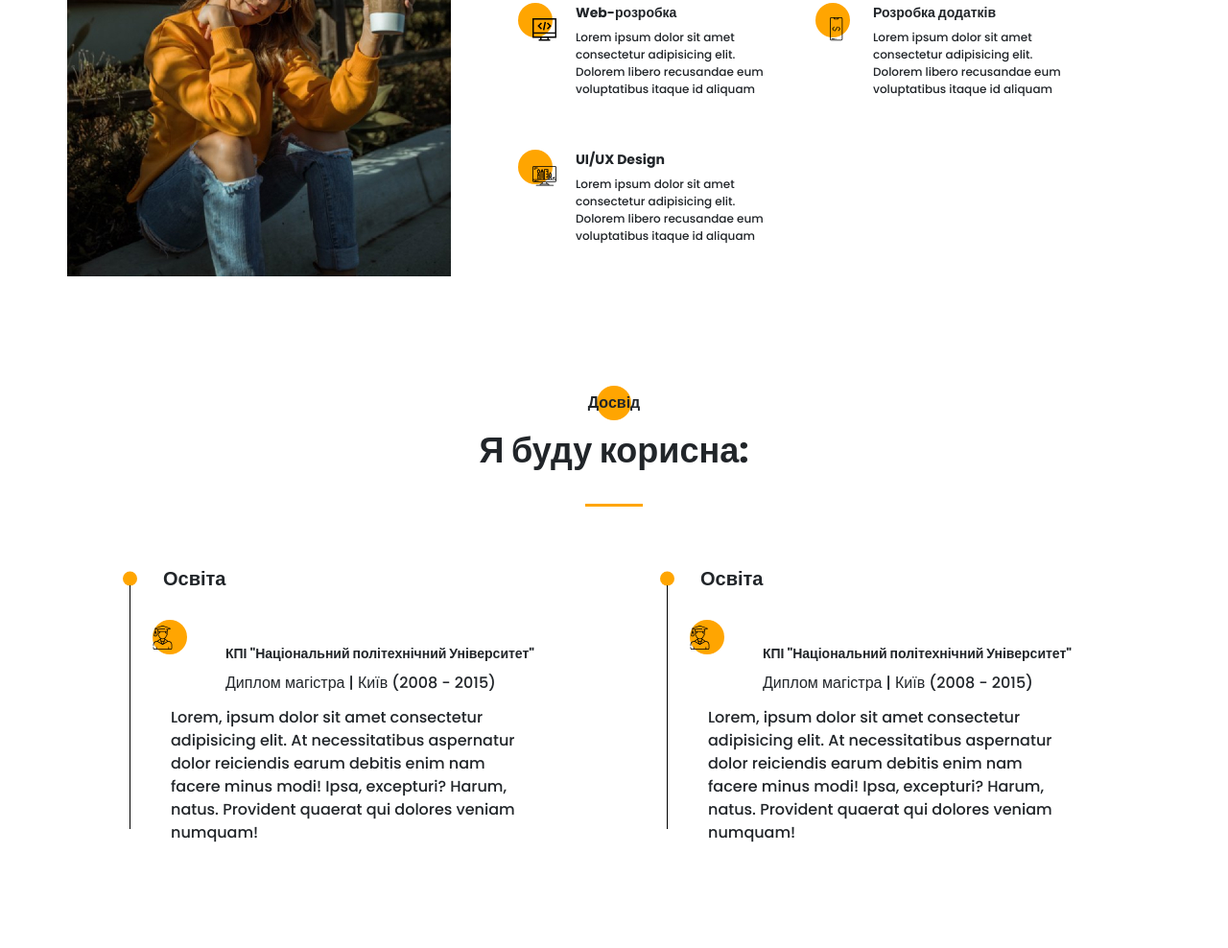
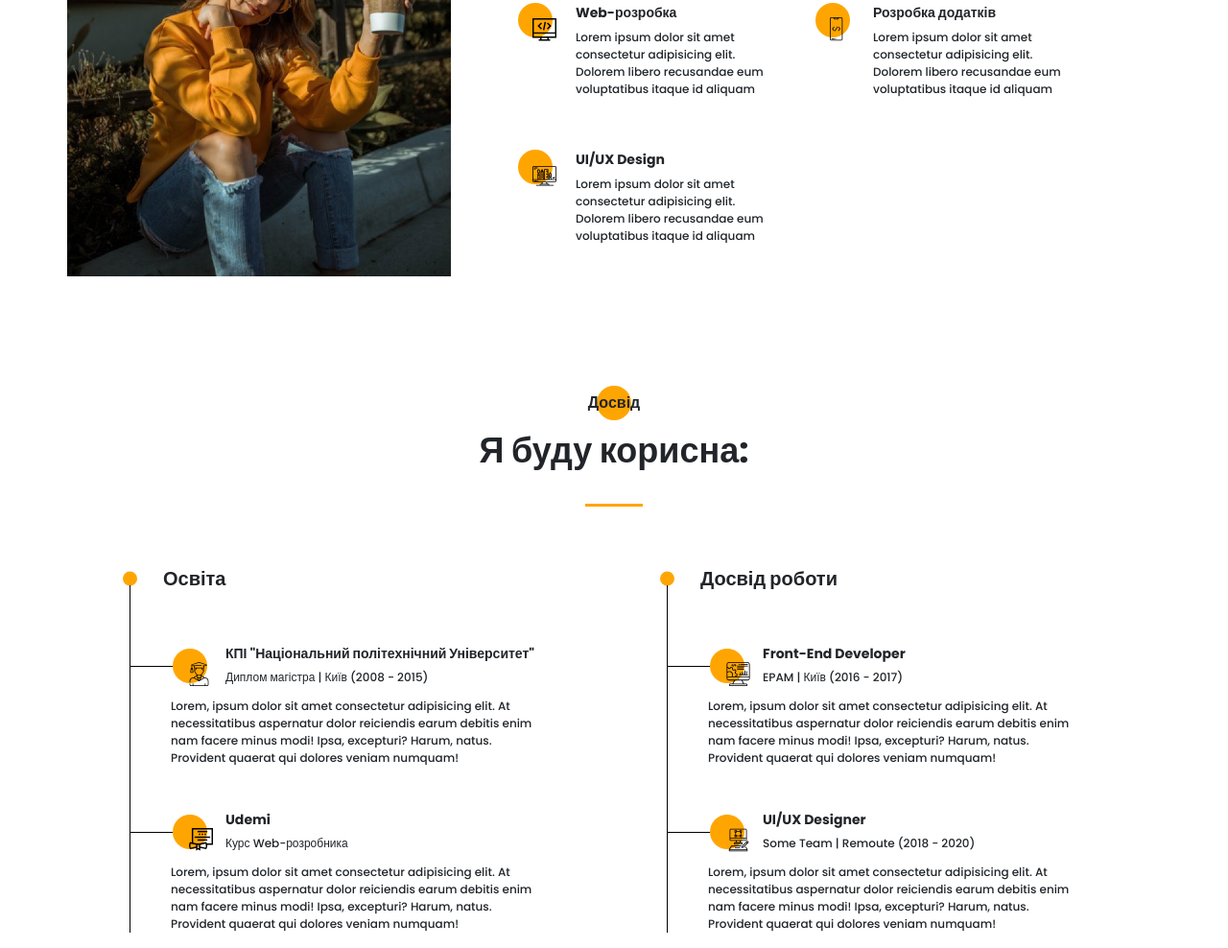
Before and after one commit to AlexKor94/portfolio, a website: page src/index.html in a window 1280 px wide. Shown: the part 1232-2220 px from the top of the page at 96% size. Before the commit the page ends 2128 px from the top, so only its background shows below. Drawn offline with Linux system fonts and the light colour scheme.

Commit message:
done with section about

```diff
--- a/src/index.html
+++ b/src/index.html
@@ -280,25 +280,59 @@
                   </div>
                 </div>
               </li>
+              <li>
+                <div class="resume__item">
+                  <div class="resume__item-head">
+                    <div class="resume__item-icon">
+                      <img src="icons/experience/courses.svg" alt="courses" />
+                    </div>
+                    <h4 class="title title_fz14">Udemi</h4>
+                    <div class="resume__item-location">Курс Web-розробника</div>
+                  </div>
+                  <div class="resume__item-body">
+                    Lorem, ipsum dolor sit amet consectetur adipisicing elit. At
+                    necessitatibus aspernatur dolor reiciendis earum debitis
+                    enim nam facere minus modi! Ipsa, excepturi? Harum, natus.
+                    Provident quaerat qui dolores veniam numquam!
+                  </div>
+                </div>
+              </li>
             </ul>
           </div>
           <div class="resume__column">
-            <h3 class="title title_fz20 resume__column-title">Освіта</h3>
+            <h3 class="title title_fz20 resume__column-title">Досвід роботи</h3>
             <ul>
               <li>
                 <div class="resume__item">
                   <div class="resume__item-head">
                     <div class="resume__item-icon">
                       <img
-                        src="icons/experience/university.svg"
-                        alt="university"
+                        src="icons/experience/developer.svg"
+                        alt="developer"
                       />
                     </div>
-                    <h4 class="title title_fz14">
-                      КПІ "Національний політехнічний Університет"
-                    </h4>
+                    <h4 class="title title_fz14">Front-End Developer</h4>
                     <div class="resume__item-location">
-                      Диплом магістра | Київ (2008 - 2015)
+                      EPAM | Київ (2016 - 2017)
+                    </div>
+                  </div>
+                  <div class="resume__item-body">
+                    Lorem, ipsum dolor sit amet consectetur adipisicing elit. At
+                    necessitatibus aspernatur dolor reiciendis earum debitis
+                    enim nam facere minus modi! Ipsa, excepturi? Harum, natus.
+                    Provident quaerat qui dolores veniam numquam!
+                  </div>
+                </div>
+              </li>
+              <li>
+                <div class="resume__item">
+                  <div class="resume__item-head">
+                    <div class="resume__item-icon">
+                      <img src="icons/experience/designer.svg" alt="designer" />
+                    </div>
+                    <h4 class="title title_fz14">UI/UX Designer</h4>
+                    <div class="resume__item-location">
+                      Some Team | Remoute (2018 - 2020)
                     </div>
                   </div>
                   <div class="resume__item-body">
--- a/src/sass/blocks/_resume.scss
+++ b/src/sass/blocks/_resume.scss
@@ -42,7 +42,7 @@
           &::after {
             content: '';
             width: 1px;
-            height: 100%;
+            height: calc(100% + 16px);
             position: absolute;
             top: -16px;
             left: 0;
@@ -52,9 +52,21 @@
       }
     }
     &__item {
+      position: relative;
+      &:before {
+        content: '';
+        height: 1px;
+        width: 45px;
+        position: absolute;
+        top: 68px;
+        background: #000;
+      }
       &-head {
         position: relative;
         padding: 45px 0 0 100px;
+        h4 {
+          margin-bottom: 0;
+        }
       }
       &-body {
         padding-left: 43px;
@@ -62,9 +74,23 @@
       }
       &-icon {
         position: absolute;
-        top: 26px;
-        left: 24px;
+        top: 50px;
+        left: 45px;
         @include before_circle;
+        img {
+          position: absolute;
+          left: 17px;
+          top: 14px;
+        }
+      }
+      &-location {
+        font-size: 12px;
+        line-height: 18px;
+        margin-top: 5px;
+      }
+      &-body {
+        font-size: 12px;
+        line-height: 18px;
       }
     }
 }
```
Also changed, not shown: src/css/style.min.css, 1 other file.
